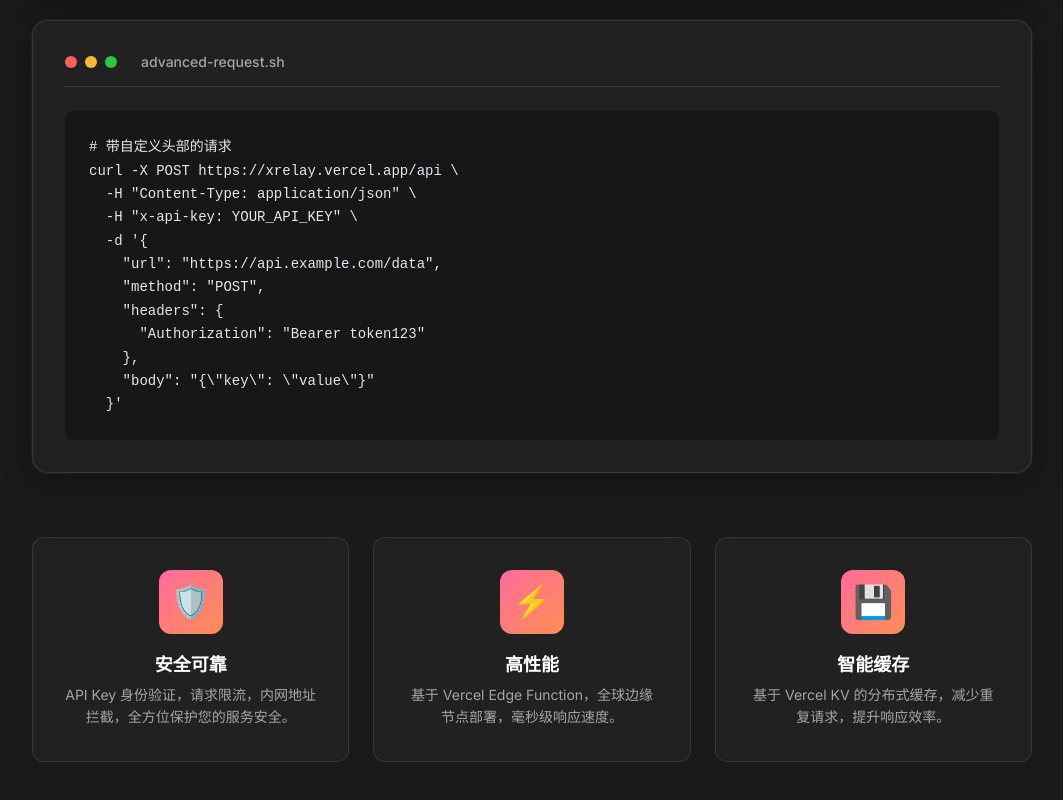
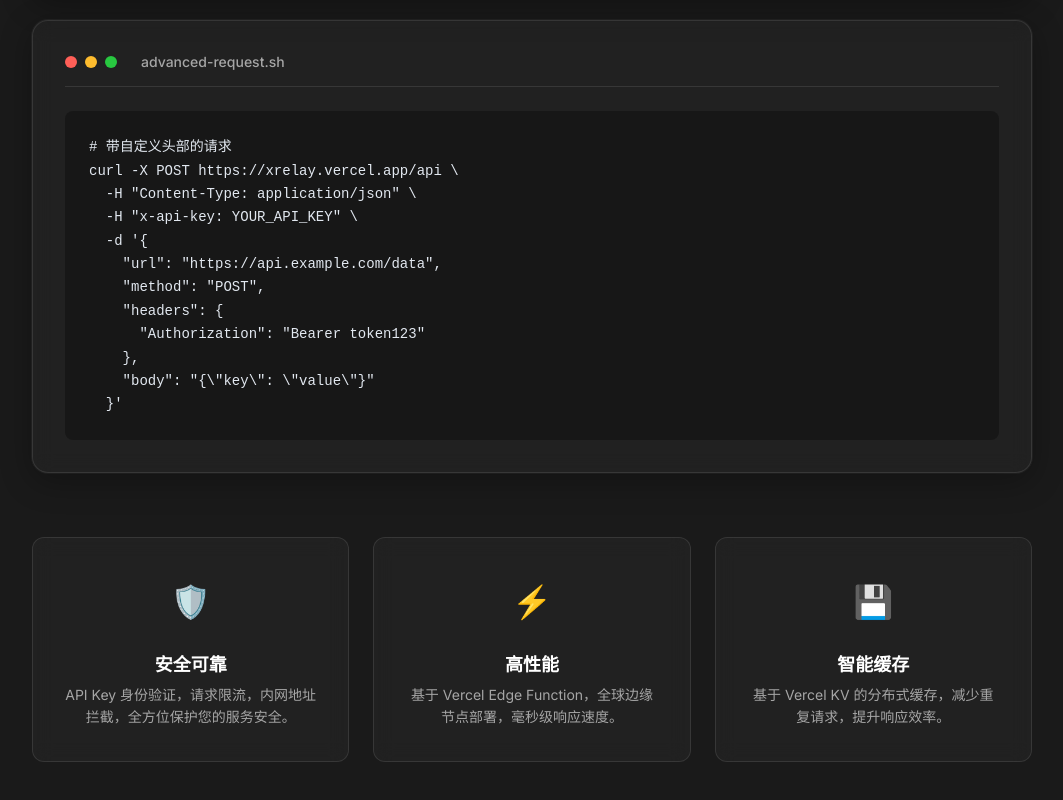
Before and after one commit to Kirky-X/xRelay, a Vue app: page / in a window 1280 px wide. Shown: the part 1007-1807 px from the top of the page, without its empty margins (108-1171 px from the left). Built offline with nearby package versions, Linux system fonts and the light colour scheme.

Commit message:
style: remove background color from feature icons
- Remove gradient background from feature icons
- Remove border-radius from feature icons

```diff
--- a/src/components/Home.vue
+++ b/src/components/Home.vue
@@ -441,8 +441,6 @@ header {
 .feature-icon {
   width: 64px;
   height: 64px;
-  background: var(--primary-gradient);
-  border-radius: 12px;
   display: flex;
   align-items: center;
   justify-content: center;
```
